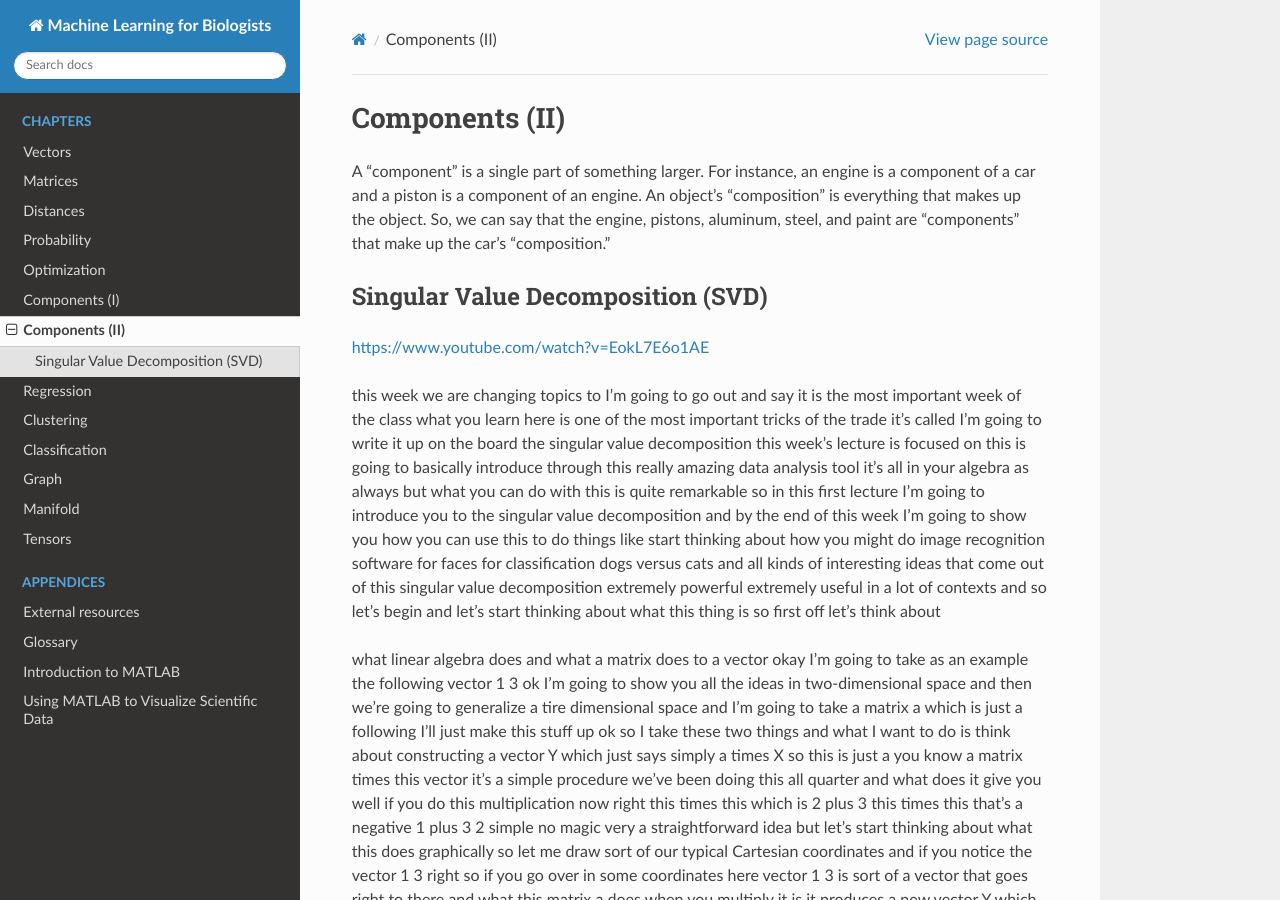
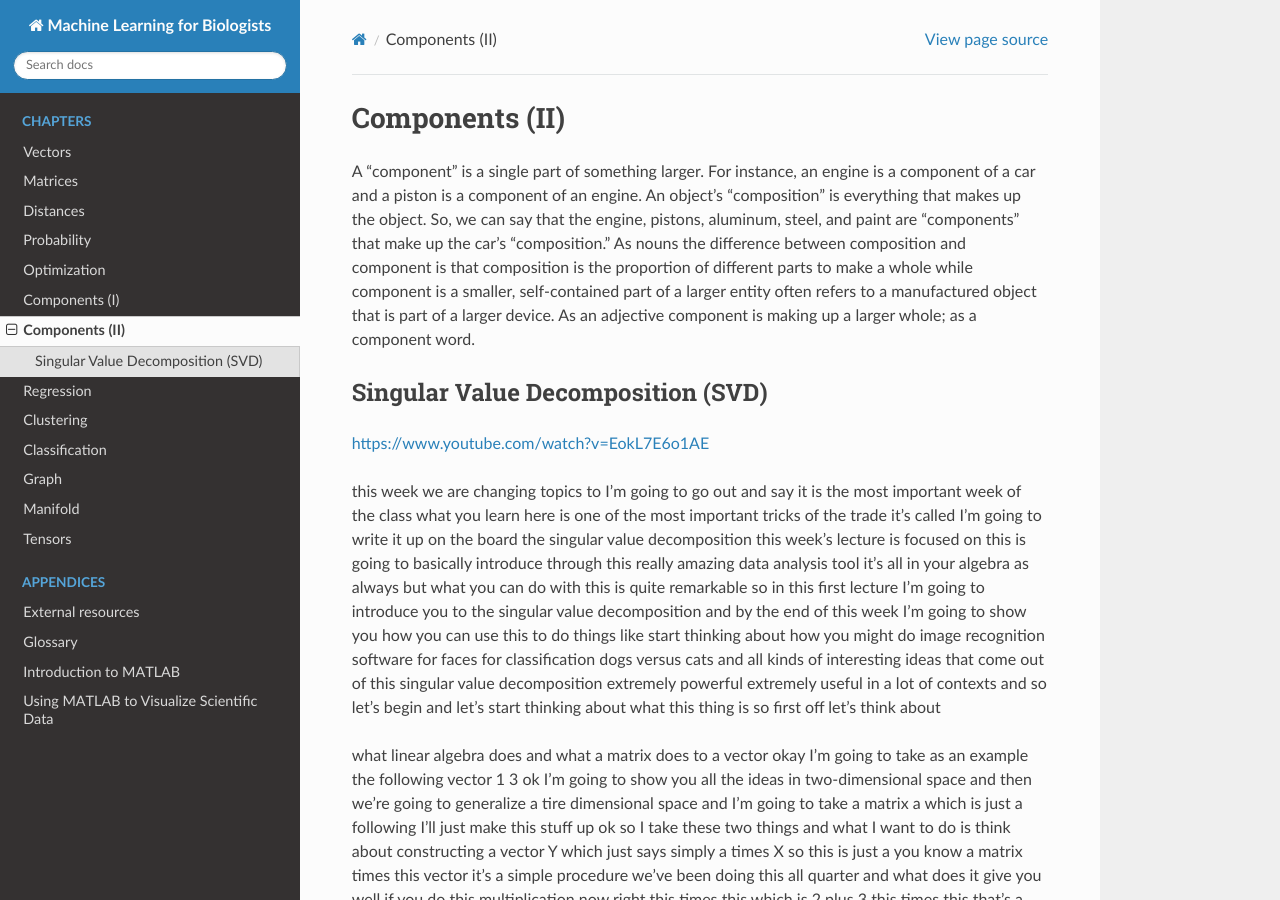
Before and after one commit to jamesjcai/readthedocs_ml4b, a Sphinx documentation site: the page built from docs/chapter_components2.rst, in a window 1280 px wide and 900 px high. Built offline with Sphinx 7.4.7 and the Read the Docs theme 2.0.0, drawn with Linux system fonts in a browser that asks for light colours; formulas are drawn with MathJax 3.

Commit message:
Update chapter_components2.rst

```diff
--- a/docs/chapter_components2.rst
+++ b/docs/chapter_components2.rst
@@ -5,7 +5,7 @@
 Components (II)
 ***************
 
-A "component" is a single part of something larger. For instance, an engine is a component of a car and a piston is a component of an engine. An object's "composition" is everything that makes up the object. So, we can say that the engine, pistons, aluminum, steel, and paint are "components" that make up the car's "composition."
+A "component" is a single part of something larger. For instance, an engine is a component of a car and a piston is a component of an engine. An object's "composition" is everything that makes up the object. So, we can say that the engine, pistons, aluminum, steel, and paint are "components" that make up the car's "composition." As nouns the difference between composition and component is that composition is the proportion of different parts to make a whole while component is a smaller, self-contained part of a larger entity often refers to a manufactured object that is part of a larger device. As an adjective component is making up a larger whole; as a component word.
 
 Singular Value Decomposition (SVD)
 ==================================
```
